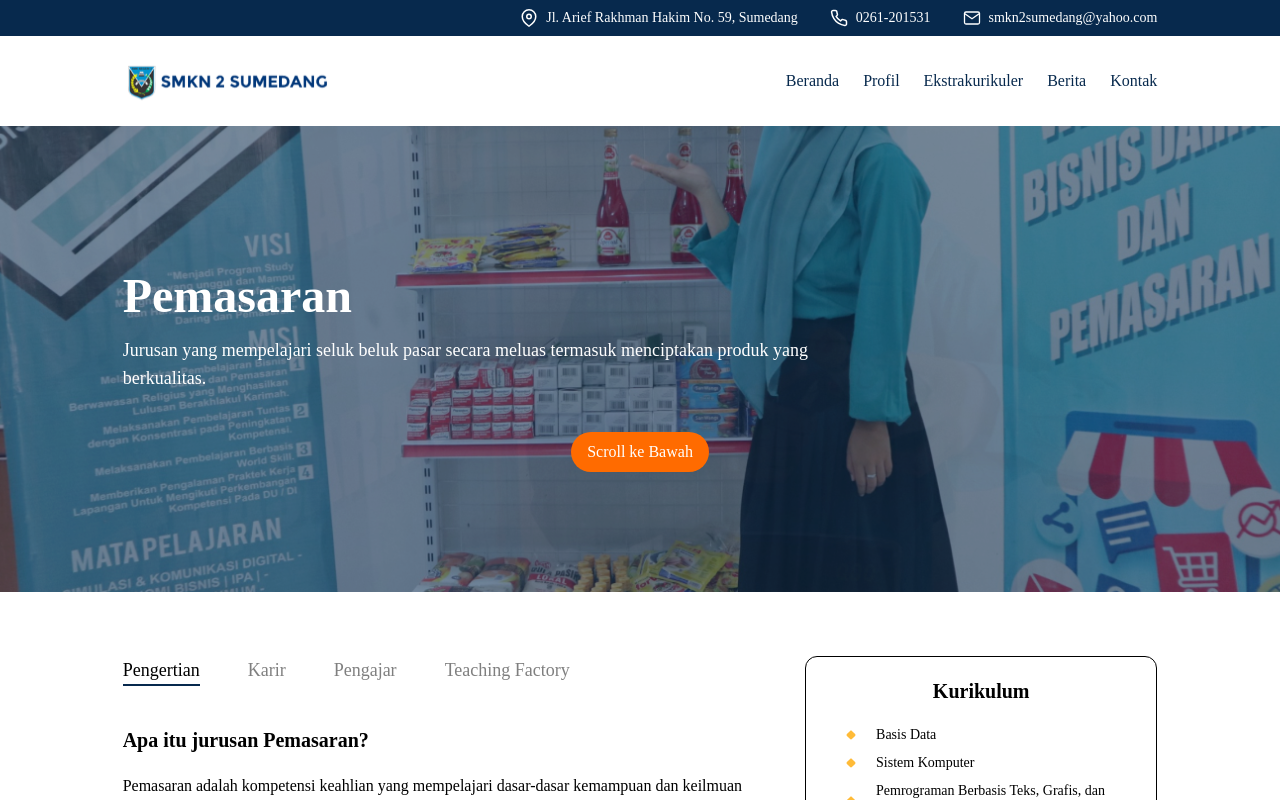
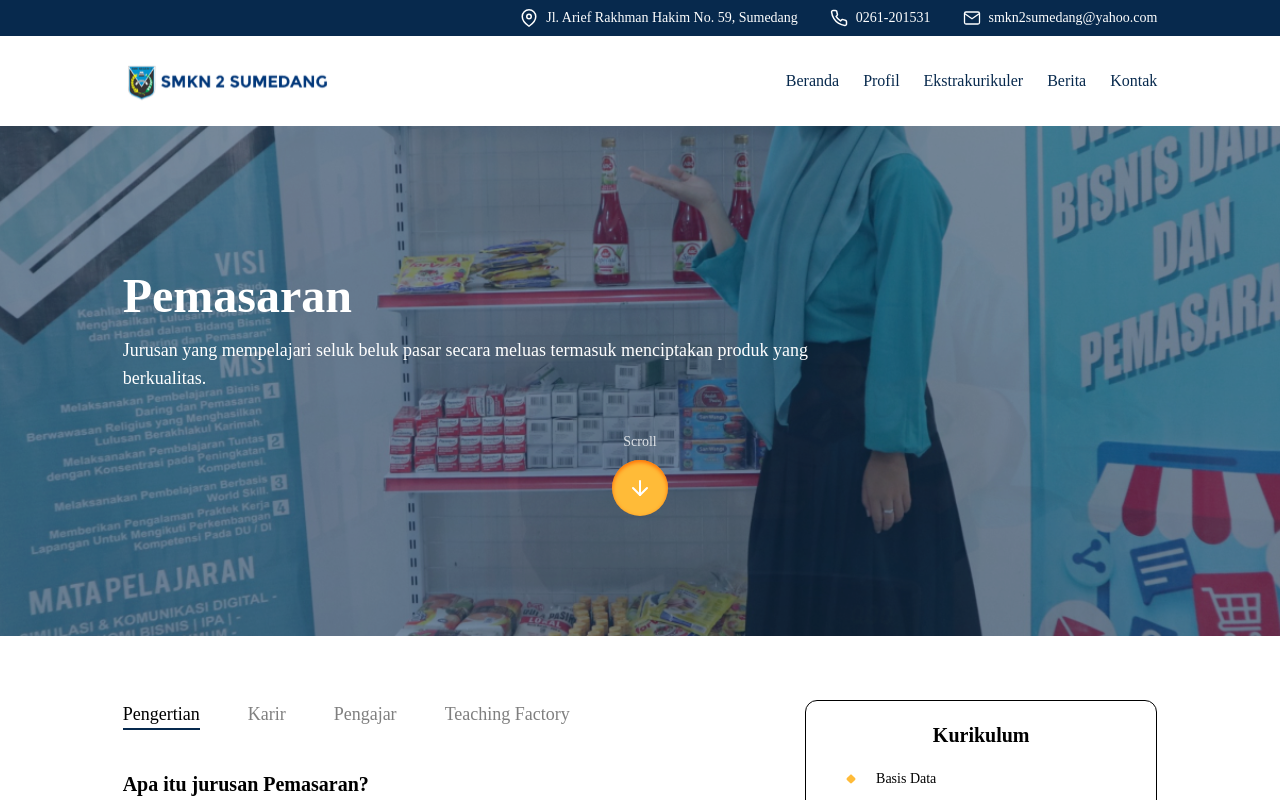
Before and after one commit to isyhfadilah/smkn2sumedang, a Next.js app: page /jurusan/pm in a window 1280 px wide. Shown: the top 800 px of the page. Built offline with nearby package versions, Linux system fonts and the light colour scheme; a web font is replaced by a local one.

Commit message:
fix: color n shape on scroll button down component

```diff
--- a/src/components/ui/scroll/index.tsx
+++ b/src/components/ui/scroll/index.tsx
@@ -1,4 +1,5 @@
 import React from 'react'
+import Image from 'next/image'
 // import { animateScroll } from 'react-scroll';
 
 const ScrollButton = () => {
@@ -10,9 +11,12 @@ const ScrollButton = () => {
   }
 
   return (
-    <button onClick={handleScroll} className="bg-dark text-white py-2 px-4 rounded-full">
-      Scroll ke Bawah
-    </button>
+    <main>
+      <p className="text-center text-sm text-white/80 mb-2">Scroll</p>
+      <button onClick={handleScroll} className="bg-secondary text-white p-4 rounded-full shadow-dark shadow-inner">
+        <Image src="/icons/fi_arrow_down.svg" alt="arrow_down" height={24} width={24} />
+      </button>
+    </main>
   )
 }
 
--- a/src/shared/styles/app.css
+++ b/src/shared/styles/app.css
@@ -506,6 +506,7 @@
 .my-4{margin-top:1rem;margin-bottom:1rem;}
 .mb-10{margin-bottom:2.5rem;}
 .mb-16{margin-bottom:4rem;}
+.mb-2{margin-bottom:0.5rem;}
 .mb-4{margin-bottom:1rem;}
 .mb-5{margin-bottom:1.25rem;}
 .mb-6{margin-bottom:1.5rem;}
@@ -608,7 +609,6 @@
 .\!bg-dark-gray,
 .hover\:\!bg-dark-gray:hover{--un-bg-opacity:1 !important;background-color:rgba(55,52,53,var(--un-bg-opacity)) !important;}
 .bg-\[\#F8F9FF\]{--un-bg-opacity:1;background-color:rgba(248,249,255,var(--un-bg-opacity));}
-.bg-dark{--un-bg-opacity:1;background-color:rgba(255,107,0,var(--un-bg-opacity));}
 .bg-dark-gray{--un-bg-opacity:1;background-color:rgba(55,52,53,var(--un-bg-opacity));}
 .bg-dark\/50{background-color:rgba(255,107,0,0.5);}
 .bg-primary{--un-bg-opacity:1;background-color:rgba(7,41,77,var(--un-bg-opacity));}
@@ -700,6 +700,7 @@
 .text-primary{--un-text-opacity:1;color:rgba(7,41,77,var(--un-text-opacity));}
 .text-red-400{--un-text-opacity:1;color:rgba(248,113,113,var(--un-text-opacity));}
 .text-secondary{--un-text-opacity:1;color:rgba(255,187,56,var(--un-text-opacity));}
+.text-white\/80{color:rgba(255,255,255,0.8);}
 .\!disabled\:text-opacity-10:disabled{--un-text-opacity:0.1 !important;}
 .\!text-opacity-50{--un-text-opacity:0.5 !important;}
 .disabled\:text-opacity-10:disabled{--un-text-opacity:0.1;}
@@ -712,6 +713,8 @@
 .shadow{--un-shadow:var(--un-shadow-inset) 0 1px 3px 0 var(--un-shadow-color, rgba(0,0,0,0.1)),var(--un-shadow-inset) 0 1px 2px -1px var(--un-shadow-color, rgba(0,0,0,0.1));box-shadow:var(--un-ring-offset-shadow), var(--un-ring-shadow), var(--un-shadow);}
 .shadow-\[\#1358A0\]{--un-shadow-opacity:1;--un-shadow-color:rgba(19,88,160,var(--un-shadow-opacity));}
 .shadow-\[\#F65714\]{--un-shadow-opacity:1;--un-shadow-color:rgba(246,87,20,var(--un-shadow-opacity));}
+.shadow-dark{--un-shadow-opacity:1;--un-shadow-color:rgba(255,107,0,var(--un-shadow-opacity));}
+.shadow-inner{--un-shadow:inset 0 2px 4px 0 var(--un-shadow-color, rgba(0,0,0,0.05));box-shadow:var(--un-ring-offset-shadow), var(--un-ring-shadow), var(--un-shadow);}
 .shadow-lg{--un-shadow:var(--un-shadow-inset) 0 10px 15px -3px var(--un-shadow-color, rgba(0,0,0,0.1)),var(--un-shadow-inset) 0 4px 6px -4px var(--un-shadow-color, rgba(0,0,0,0.1));box-shadow:var(--un-ring-offset-shadow), var(--un-ring-shadow), var(--un-shadow);}
 .shadow-md{--un-shadow:var(--un-shadow-inset) 0 4px 6px -1px var(--un-shadow-color, rgba(0,0,0,0.1)),var(--un-shadow-inset) 0 2px 4px -2px var(--un-shadow-color, rgba(0,0,0,0.1));box-shadow:var(--un-ring-offset-shadow), var(--un-ring-shadow), var(--un-shadow);}
 .focus\:shadow-none:focus{--un-shadow:0 0 var(--un-shadow-color, rgba(0,0,0,0));box-shadow:var(--un-ring-offset-shadow), var(--un-ring-shadow), var(--un-shadow);}
```
Also changed, not shown: public/icons/fi_arrow_down.svg (added).
